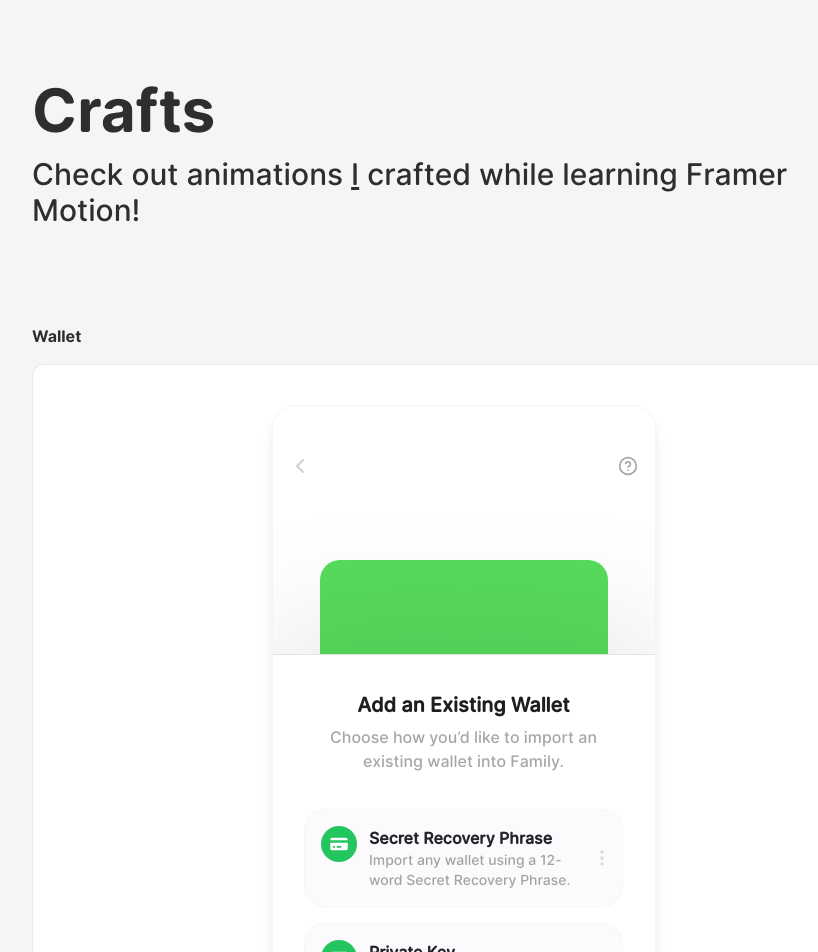
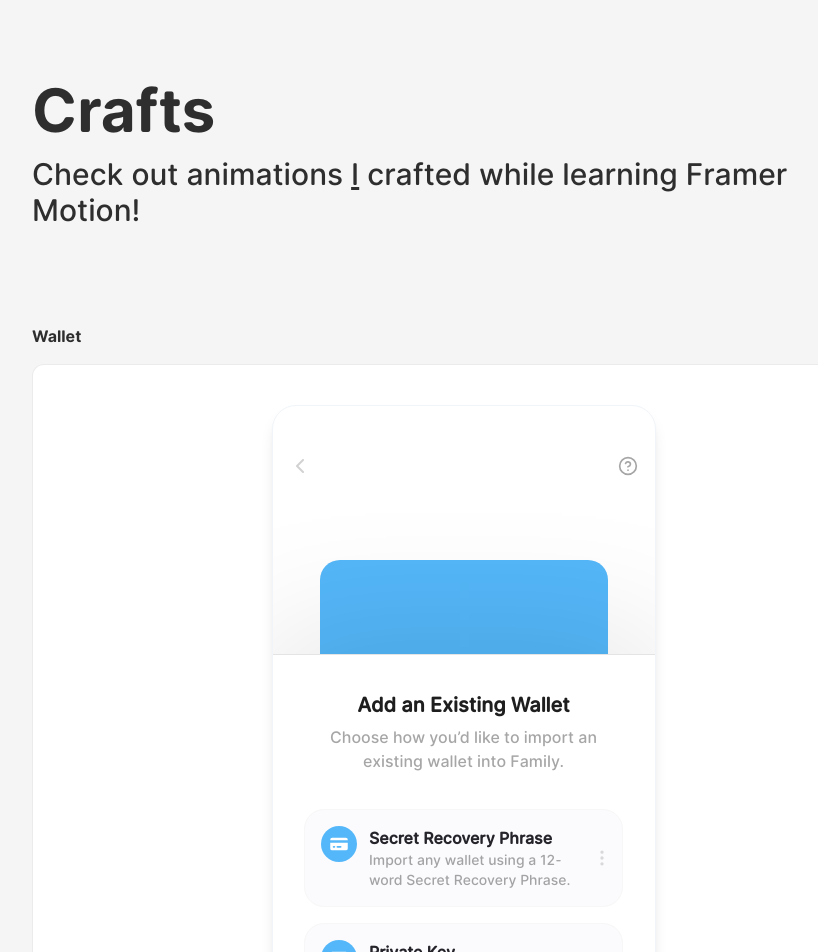
Before and after one commit to Saurabhdaswant/animations, a Next.js app: page / in a window 1280 px wide. Shown: the top 952 px of the page, without its empty margins (176-994 px from the left). Built offline with nearby package versions, Linux system fonts and the light colour scheme.

Commit message:
new colors

```diff
--- a/src/components/Wallet.tsx
+++ b/src/components/Wallet.tsx
@@ -45,7 +45,7 @@ const Wallet = () => {
       className="bg-[#FBFBFD] cursor-pointer flex items-center justify-between border border-[#F7F7F7] gap-3.5 rounded-[20px] p-4"
     >
       <div className="flex items-start gap-3">
-        <div className="bg-green-500 rounded-full w-fit p-2 flex items-center justify-center">
+        <div className="bg-[#54B7F9] rounded-full w-fit p-2 flex items-center justify-center">
           <CreditCardIcon className="text-white w-5 h-5" />
         </div>
         <div>
@@ -95,7 +95,7 @@ const Wallet = () => {
                       transition={{ duration: 0.35, ease: [0.25, 1, 0.5, 1] }}
                       layoutId="green-card"
                       onClick={() => setScreen("second")}
-                      style={{ borderRadius: "20px", background: "#57dc5c" }}
+                      style={{ borderRadius: "20px", background: "#54B7F9" }}
                       className="bg-green-60 cursor-pointer p-4 text-white w-[75%] mb-40 rounded-b-none mx-auto h-40"
                     />
                     <motion.div
@@ -201,10 +201,9 @@ const Wallet = () => {
                     <motion.div
                       layoutId="green-card"
                       transition={{ duration: 0.4, ease: [0.25, 1, 0.5, 1] }}
-                      className="  mt-8   text-white w-8 mx-auto  h-5 flex items-center justify-center"
+                      className="  mt-8   text-white w-8 mx-auto bg-opacity-30 bg-[#54B7F9]  h-5 flex items-center justify-center"
                       style={{
                         borderRadius: "4px",
-                        background: "#E0F6E6",
                       }}
                     >
                       <motion.div
@@ -212,7 +211,7 @@ const Wallet = () => {
                         animate={{ opacity: 1 }}
                         transition={{ delay: 0.08 }}
                       >
-                        <LockClosedIcon className="w-3 h-3 text-[#5ECD64]" />
+                        <LockClosedIcon className="w-3 h-3 text-[#54B7F9]" />
                       </motion.div>
                     </motion.div>
                   </div>
@@ -233,7 +232,7 @@ const Wallet = () => {
                             className="bg-green-60  cursor-pointer mt-8 p-4 text-white w-[90%] mx-auto h-[12rem]"
                             style={{
                               borderRadius: "20px",
-                              background: "#57dc5c",
+                              background: "#54B7F9",
                             }}
                           />
                           <motion.div
@@ -304,7 +303,7 @@ const Wallet = () => {
 
                       <motion.button
                         disabled={true}
-                        className="bg-green-500  w-full rounded-full text-white font-semibold py-2.5 px-4  mt-6"
+                        className="bg-[#54B7F9]  w-full rounded-full text-white font-semibold py-2.5 px-4  mt-6"
                         whileHover={{ scale: 1.05 }}
                         whileTap={{ scale: 0.95 }}
                         transition={{ duration: 0.2 }}
@@ -332,7 +331,7 @@ const Wallet = () => {
 
                       <motion.button
                         disabled={true}
-                        className="bg-green-500  w-full rounded-full text-white font-semibold py-2.5 px-4  mt-6"
+                        className="bg-[#54B7F9]  w-full rounded-full text-white font-semibold py-2.5 px-4  mt-6"
                         whileHover={{ scale: 1.05 }}
                         whileTap={{ scale: 0.95 }}
                         transition={{ duration: 0.2 }}
```
